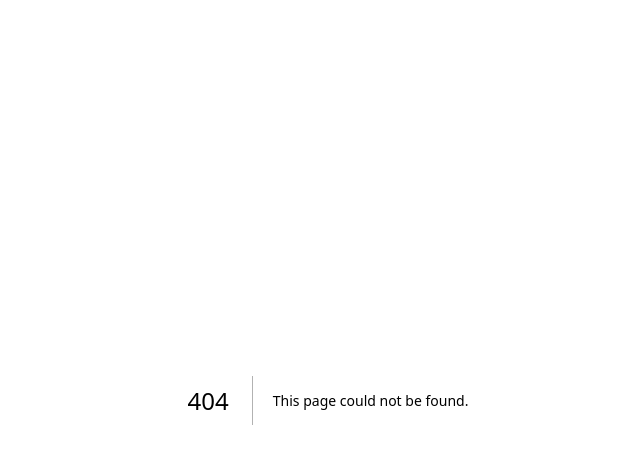
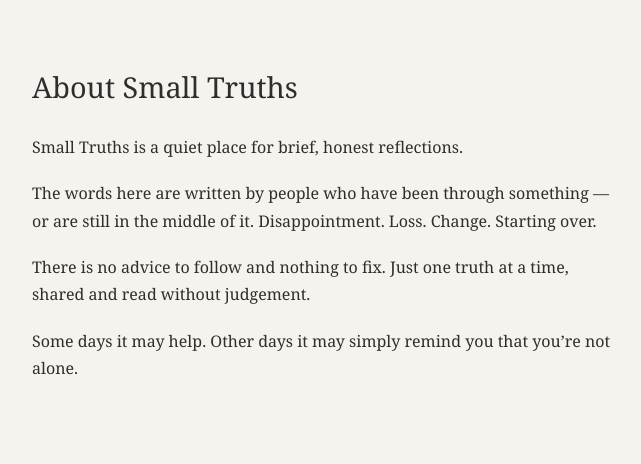
Before and after one commit to noland504476/small-truth, a Next.js app: page /about in a window 1280 px wide. Before the commit this address had no page. Shown: the top 464 px of the page, without its empty margins (312-953 px from the left). Built offline with nearby package versions, Linux system fonts and the light colour scheme.

Commit message:
Create page.tsx

```diff
--- /dev/null
+++ b/app/about/page.tsx
@@ -0,0 +1,29 @@
+export default function AboutPage() {
+  return (
+    <main style={{ maxWidth: "640px", margin: "4rem auto", padding: "0 1.5rem" }}>
+      <h1 style={{ fontSize: "1.8rem", marginBottom: "1.5rem" }}>
+        About Small Truths
+      </h1>
+
+      <p style={{ lineHeight: 1.7, marginBottom: "1.2rem" }}>
+        Small Truths is a quiet place for brief, honest reflections.
+      </p>
+
+      <p style={{ lineHeight: 1.7, marginBottom: "1.2rem" }}>
+        The words here are written by people who have been through something — or
+        are still in the middle of it. Disappointment. Loss. Change. Starting
+        over.
+      </p>
+
+      <p style={{ lineHeight: 1.7, marginBottom: "1.2rem" }}>
+        There is no advice to follow and nothing to fix. Just one truth at a
+        time, shared and read without judgement.
+      </p>
+
+      <p style={{ lineHeight: 1.7 }}>
+        Some days it may help. Other days it may simply remind you that you’re
+        not alone.
+      </p>
+    </main>
+  );
+}
```
